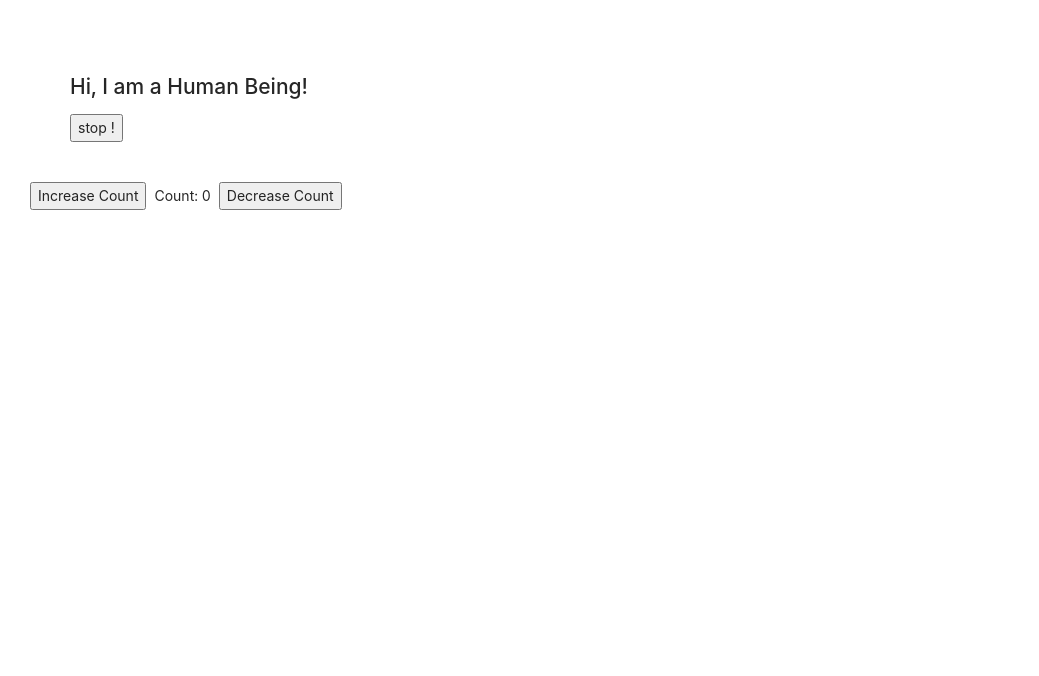
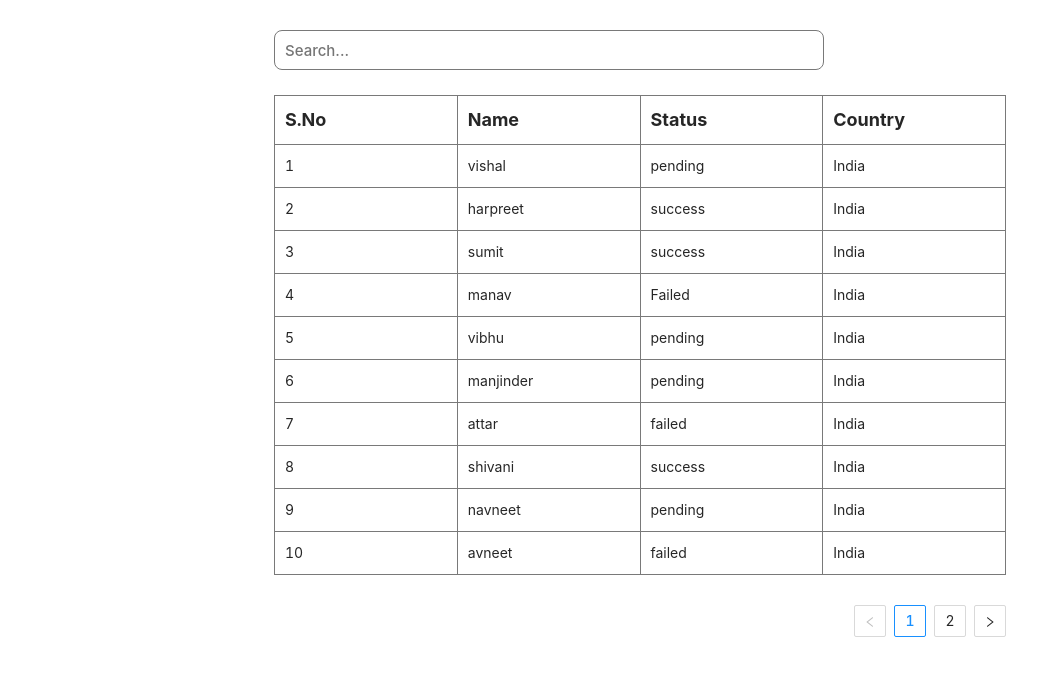
Before and after one commit to harpreet780/Practice, a React (Create React App) app: page / in a window 1280 px wide. Shown: the top 676 px of the page, without its empty margins (0-1039 px from the left). Built offline with nearby package versions, Linux system fonts and the light colour scheme.

Commit message:
add serach implementation

```diff
--- a/package.json
+++ b/package.json
@@ -17,6 +17,7 @@
     "react-redux": "^7.2.6",
     "react-router-dom": "^5.3.0",
     "react-scripts": "4.0.3",
+    "react-toastify": "^8.1.0",
     "redux": "^4.1.2",
     "styled-components": "^5.3.1",
     "web-vitals": "^1.1.2"
--- a/src/App.css
+++ b/src/App.css
@@ -1,3 +1,45 @@
 .App {
   text-align: center;
 }
+
+.seachWrap {
+  width: 60%;
+  margin: auto;
+}
+
+.search-table {
+  width: 100%;
+  table-layout: fixed;
+  margin-top: 25px;
+}
+
+.searchInput {
+  height: 40px;
+  width: 550px;
+  border-radius: 8px;
+  padding: 0px 10px;
+  font-size: 15px;
+  font-weight: 500;
+  border: 1px solid #797979;
+  outline: none;
+}
+.searchInput:focus{
+  border:2px solid #55c0ff;
+}
+.search-table th{
+  font-size: 18px;
+  font-weight: 700;
+  text-align: start;
+  padding: 10px;
+  border: 1px solid #797979;
+}
+.search-table td{
+  text-align: start;
+  padding: 10px;
+  border: 1px solid #797979;
+}
+.pagination{
+  margin-top: 30px;
+  display: flex;
+  justify-content: flex-end;
+}
--- a/src/App.js
+++ b/src/App.js
@@ -3,15 +3,16 @@ import './App.css';
 import Trail from './pages/trails';
 import { increaseCounter, decreaseCounter } from './redux/Counter/counter.actions'
 import { connect } from 'react-redux';
+import "antd/dist/antd.css";
 function App(props) {
   return (
     <div style={{ padding: 30}}>
       <Trail/>
-      <div>
+      {/* <div>
         <button onClick={() => props.increaseCounter()}>Increase Count</button>
             <span style={{margin:'0px 8px'}}>Count: {props.count}</span>
         <button onClick={() => props.decreaseCounter()}>Decrease Count</button>
-      </div>
+      </div> */}
     </div>
   );
 }
--- a/src/components/AntD/index.js
+++ b/src/components/AntD/index.js
@@ -1,6 +1,5 @@
 import React from 'react';
 import { Menu, Steps, Carousel } from "antd";
-import "antd/dist/antd.css";
 import { MailOutlined } from '@ant-design/icons';
 
 const Ant = () => {
--- /dev/null
+++ b/src/components/Pagination/AntPagination.js
@@ -0,0 +1,17 @@
+import React from 'react';
+import { Pagination } from 'antd';
+const AntPagination = ({Paginate}) => {
+    return (
+        <div>
+            <Pagination
+                defaultCurrent={1}
+                total={20}
+                defaultPageSize={10}
+                onChange={Paginate}
+            />
+        </div>
+    );
+};
+
+
+export default AntPagination;
--- /dev/null
+++ b/src/components/Search/index.js
@@ -0,0 +1,62 @@
+import React, { useState, useEffect } from 'react';
+import AntPagination from '../Pagination/AntPagination';
+import SearchItem from '../Table/Table';
+
+const SearchTable = () => {
+    const [searchItem, setSearchItem] = useState("");
+    const [searchResults, setSearchResults] = useState([]);
+    const handleChange = event => {
+        setSearchItem(event.target.value);
+    };
+    const [currentPage, setCurrentPage] = useState(1);
+    const Paginate = (e) => {
+        setCurrentPage(e);
+    }
+    const [rowPerPage, setRowperPage] = useState(10);
+    const rowData = {
+        data: [
+            { id: 0, name: 'vishal', status: 'pending', country: "India" },
+            { id: 2, name: 'harpreet', status: 'success', country: "India" },
+            { id: 3, name: 'sumit', status: 'success', country: "India" },
+            { id: 4, name: 'manav', status: 'Failed', country: "India" },
+            { id: 5, name: 'vibhu', status: 'pending', country: "India" },
+            { id: 6, name: 'manjinder', status: 'pending', country: "India" },
+            { id: 7, name: 'attar', status: 'failed', country: "India" },
+            { id: 8, name: 'shivani', status: 'success', country: "India" },
+            { id: 9, name: 'navneet', status: 'pending', country: "India" },
+            { id: 10, name: 'avneet', status: 'failed', country: "India" },
+            { id: 11, name: 'gurpreet', status: 'pending', country: "India" },
+            { id: 12, name: 'amit', status: 'success', country: "India" },
+            { id: 13, name: 'saswati', status: 'Failed', country: "India" },
+            { id: 14, name: 'preet', status: 'success', country: "India" },
+            { id: 15, name: 'gopi', status: 'failed', country: "India" },
+            { id: 16, name: 'happy', status: 'failed', country: "India" },
+            { id: 17, name: 'amit', status: 'success', country: "India" },
+            { id: 18, name: 'Prem', status: 'Failed', country: "India" },
+            { id: 19, name: 'abhi', status: 'pending', country: "India" },
+            { id: 20, name: 'karan', status: 'Failed', country: "India" },
+        ]
+    }
+    useEffect(() => {
+        const results = rowData?.data?.filter(item =>
+            item?.name.toLowerCase().includes(searchItem.toLocaleLowerCase())
+        );
+        setSearchResults(results);
+    }, [searchItem]);
+    return (
+        <div className='seachWrap'>
+            <SearchItem
+                searchItem={searchItem}
+                handleChange={handleChange}
+                searchResults={searchResults}
+                rowPerPage={rowPerPage}
+                currentPage={currentPage} />
+            <div className='pagination'>
+                <AntPagination Paginate={Paginate} />
+            </div>
+        </div>
+    );
+};
+
+
+export default SearchTable;
--- /dev/null
+++ b/src/components/Table/Table.js
@@ -0,0 +1,36 @@
+import React from 'react';
+import '../../App.css';
+const SearchItem = ({searchItem,handleChange,searchResults,rowPerPage,currentPage}) => {
+    return (
+        <div>
+            <input
+                type="search"
+                id="search"
+                placeholder="Search..."
+                value={searchItem}
+                onChange={handleChange}
+                className='searchInput' />
+            <table className='search-table'>
+                <thead>
+                    <tr>
+                        <th>S.No</th>
+                        <th>Name</th>
+                        <th>Status</th>
+                        <th>Country</th>
+                    </tr>
+                </thead>
+                <tbody>
+                    {searchResults.slice(rowPerPage - 10 * currentPage, currentPage * rowPerPage).map((item, currentPage) => (
+                        <tr>
+                            <td>{currentPage + 1}</td>
+                            <td>{item.name}</td>
+                            <td>{item.status}</td>
+                            <td>{item.country}</td>
+                        </tr>
+                    ))}
+                </tbody>
+            </table>
+        </div>
+    );
+}
+export default SearchItem;
--- /dev/null
+++ b/src/components/Toastify/index.js
@@ -0,0 +1,28 @@
+import { ThemeProvider } from '@material-ui/core';
+import React, { useState } from 'react';
+import { ToastContainer, toast } from 'react-toastify';
+import 'react-toastify/dist/ReactToastify.css';
+const Toastify = () => {
+    const [status, setStatus] = useState(false);
+    const notify = () => {
+        if (status === true) {
+            toast.success('Success', {});
+        }
+        else {
+            toast.error('Failed', {});
+        }
+    }
+    return (
+        <div>
+            <button onClick={notify}>Toaster</button>
+            <ToastContainer
+                autoClose={1500}
+                position="top-center"
+                limit={1}
+                pauseOnHover={true}
+                closeOnClick={true}
+            />
+        </div>
+    );
+}
+export default Toastify;
--- a/src/constants/colors.js
+++ b/src/constants/colors.js
@@ -1,7 +1,10 @@
 /* eslint-disable import/no-anonymous-default-export */
-export default{
+export default {
     secondary: 'red',
     primary: 'blue',
     white: '#ffff',
-    black: 'black'
+    black: 'black',
+    Success: "#07bc0c",
+    Warning: "#f1c40f",
+    Error: "#e74c3c",
 }
--- a/src/pages/trails.js
+++ b/src/pages/trails.js
@@ -7,6 +7,8 @@ import UseEffect from '../components/useEffect';
 import Rout from '../components/Router';
 import Ant from '../components/AntD';
 import Practice from '../components/classComponent';
+import Toastify from '../components/Toastify';
+import SearchTable from '../components/Search';
 const Trail = (props) => {
   return (
     <>
@@ -14,7 +16,8 @@ const Trail = (props) => {
         <ButtonWrap name="Demo" hideText={false} background={colors.secondary} color={colors.black}/>
         <ButtonWrap name="Text" hideText={true} background={colors.primary} />
     </div> */}
-    <Practice/>
+    {/* <Practice/>
+    <Toastify/> */}
     <div>
       {/* <Rout/> */}
     {/* <UseEffect/> */}
@@ -24,6 +27,7 @@ const Trail = (props) => {
       {/* <Material/> */}
     </div>
     {/* <Ant/> */}
+    <SearchTable/>
     </>
   );
 }
```
Also changed, not shown: src/components/classComponent/index.js (+4 -4 lines).
